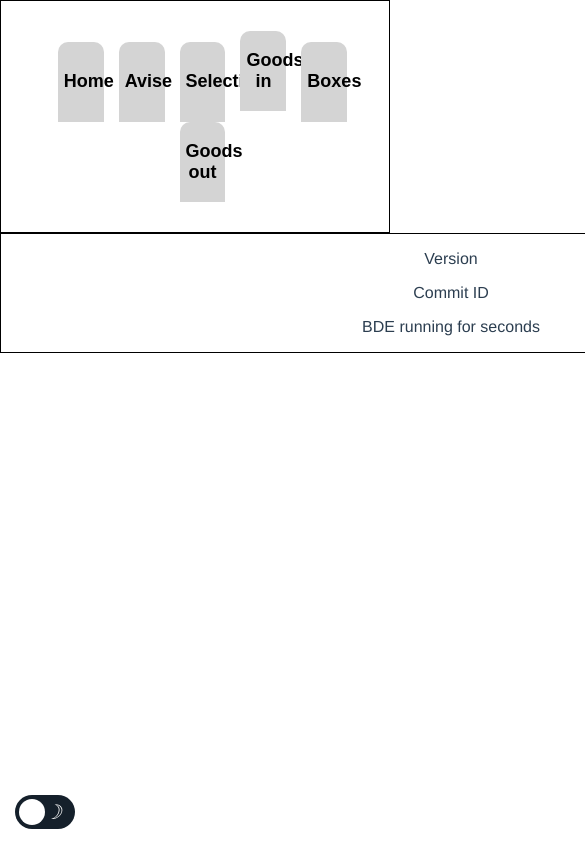
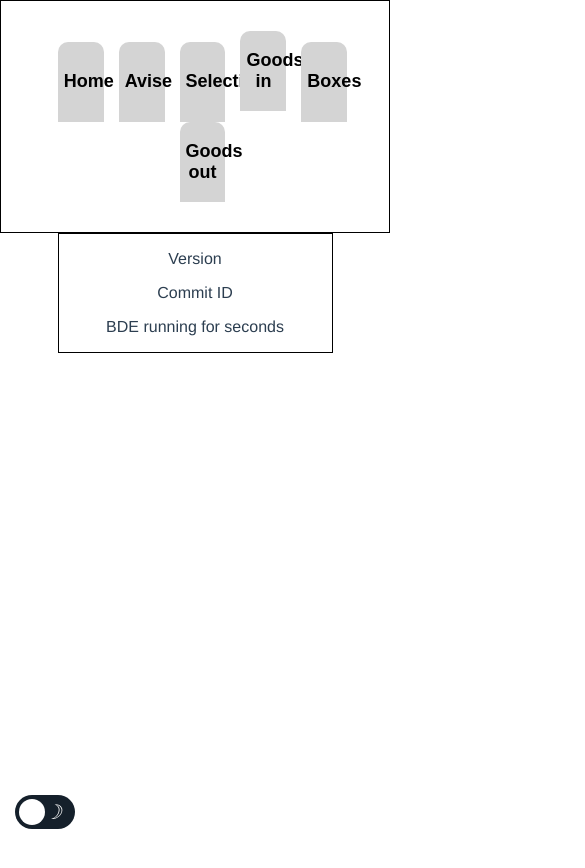
Before and after one commit to Robert-Schimanek/EIBA-Frontend, a Vue app: page / in a window 390 px wide. Shown: the top 868 px of the page, 585 px wide, since content can reach past the window. Built offline with nearby package versions, Linux system fonts and the light colour scheme; no server answers.

Commit message:
Changed width of container from 900px to 70% to make design more responsive

```diff
--- a/src/App.vue
+++ b/src/App.vue
@@ -79,7 +79,7 @@ export default {
   /* minus height of header, so body plus header have size of screen */
 }
 .container {
-  width: 900px;
+  width: 70%;
   border: 1px solid black;
   margin: auto;
 }
```
